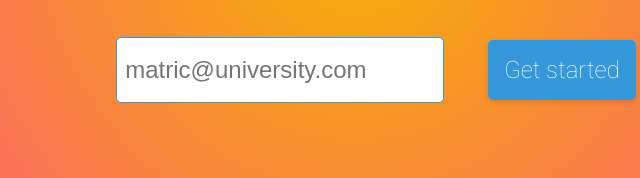
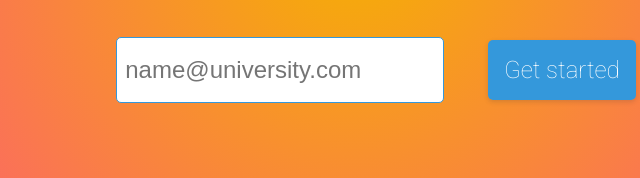
Before and after one commit to xNavid/Supervise, a plain HTML site: page index.html in a window 1280 px wide. Shown: the part 473-651 px from the top of the page, 284-924 px from the left. Drawn offline with Linux system fonts and the light colour scheme.

Commit message:
Updated input place holder
Updated input place holder from matric to name

```diff
--- a/index.html
+++ b/index.html
@@ -25,7 +25,7 @@
 	<h1>Move projects forward</h1>
 	<p>Supervise is the easiest way for supervisors to track their student's work—and get results.</p>
 	<form>
-		<input type="text" name="email" placeholder="matric@university.com" autocomplete="off">
+		<input type="text" name="email" placeholder="name@university.com" autocomplete="off">
 		<a class="nav-link btn started-btn" href="#">Get started</a>
 	</form>
 	<a href="#about" class="bounce"><i class="fa fa-chevron-down fa-3x bounce" aria-hidden="true"></i></a>
@@ -81,7 +81,7 @@
 	<h2>Get started today.</h2>
 	<p>Let us show you how Supervise works.</p>
 	<form action="submit">
-		<input type="email" name="email" placeholder="matric@university.com" autocomplete="off">
+		<input type="email" name="email" placeholder="name@university.com" autocomplete="off">
 		<a class="nav-link btn started-btn" href="#getstarted">Get started</a>
 	</form>
 
```
